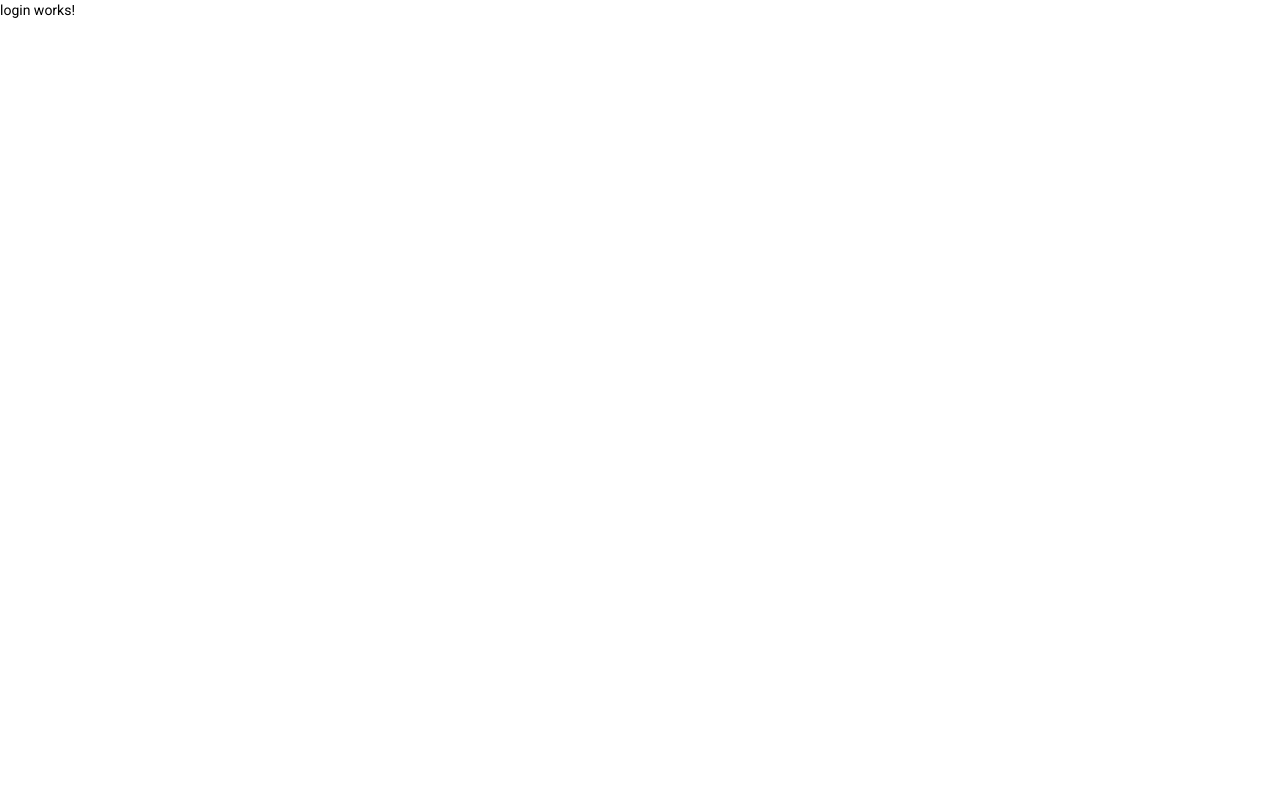
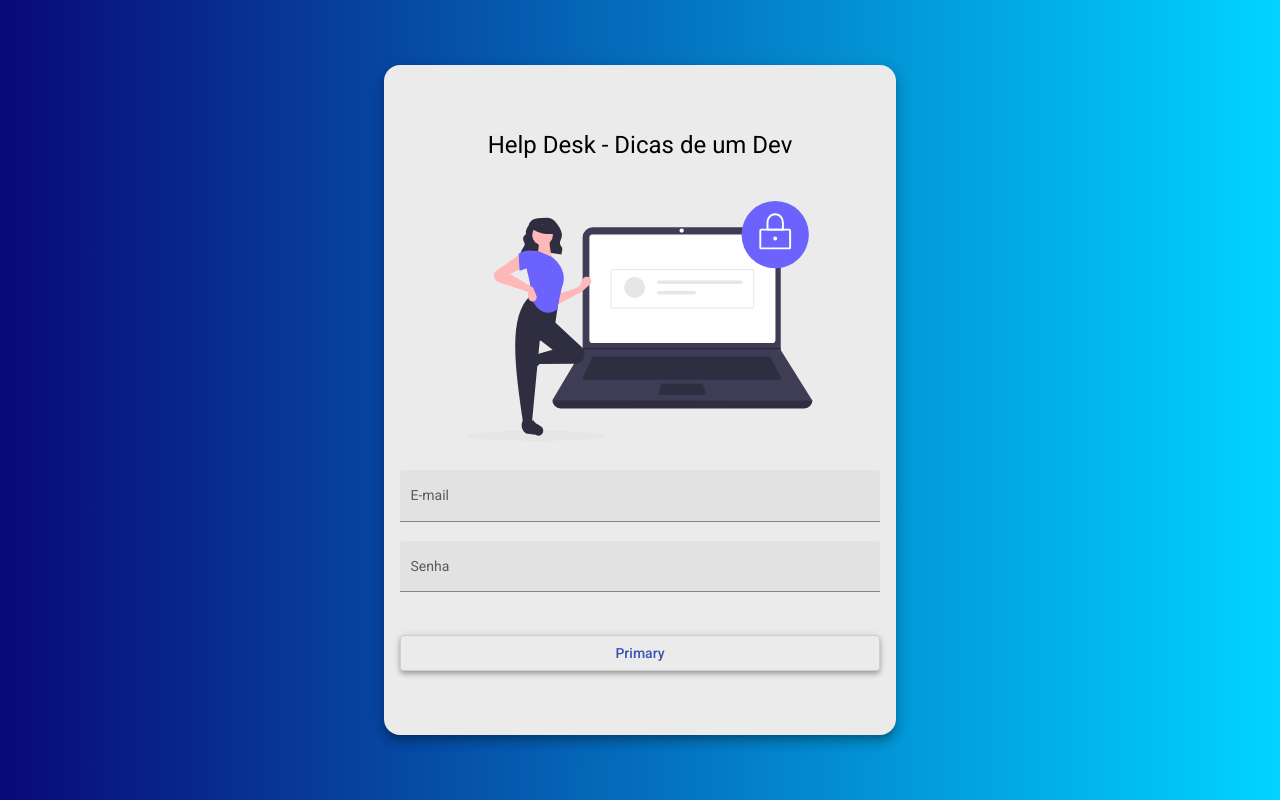
Before and after one commit to juliocarvalho2019/helpdesk-front, an Angular app: page /login in a window 1280 px wide. Built offline with nearby package versions, Linux system fonts and the light colour scheme.

Commit message:
Feat: html e css para login

```diff
--- a/src/app/components/login/login.component.css
+++ b/src/app/components/login/login.component.css
@@ -0,0 +1,35 @@
+.container{
+    height: 100%;
+    background: linear-gradient(90deg, rgba(2,0,36,1) 0%, rgba(9,9,121,1) 0%, rgba(0,212,255,1) 100%);
+    display: flex;
+    align-items: center;
+    justify-content: center;
+}
+
+.form{
+    width: 30rem;
+    margin: auto;
+    background-color: rgb(235, 235, 235);
+    padding: 4rem 1rem;
+    border-radius: 1rem;
+}
+
+h1{
+    width: 100%;
+    text-align: center;
+}
+
+img{
+    height: 15rem;
+    width: 100%;
+    margin: auto;
+    margin: 1.5rem auto 1.5rem auto;
+}
+
+.full-width{
+    width: 100%;
+}
+
+button{
+    margin-top: 1.5rem;
+}
--- a/src/app/components/login/login.component.html
+++ b/src/app/components/login/login.component.html
@@ -1 +1,20 @@
-<p>login works!</p>
+<div class="container">
+    <form class="form  mat-elevation-z8">
+
+        <h1>Help Desk - Dicas de um Dev</h1>
+
+        <img src="assets/img/login-image.svg" alt="Help Desk - Dicas de um Dev">
+
+        <mat-form-field class="full-width" appearance="fill">
+          <mat-label>E-mail</mat-label>
+          <input matInput placeholder="Ex. fulano@mail.com">
+        </mat-form-field>
+
+        <mat-form-field class="full-width" appearance="fill">
+            <mat-label>Senha</mat-label>
+            <input type="password" matInput placeholder="Ex. 123">
+          </mat-form-field>
+
+          <button class="full-width mat-elevation-z4" mat-stroked-button color="primary">Primary</button>
+      </form>
+</div>
```
